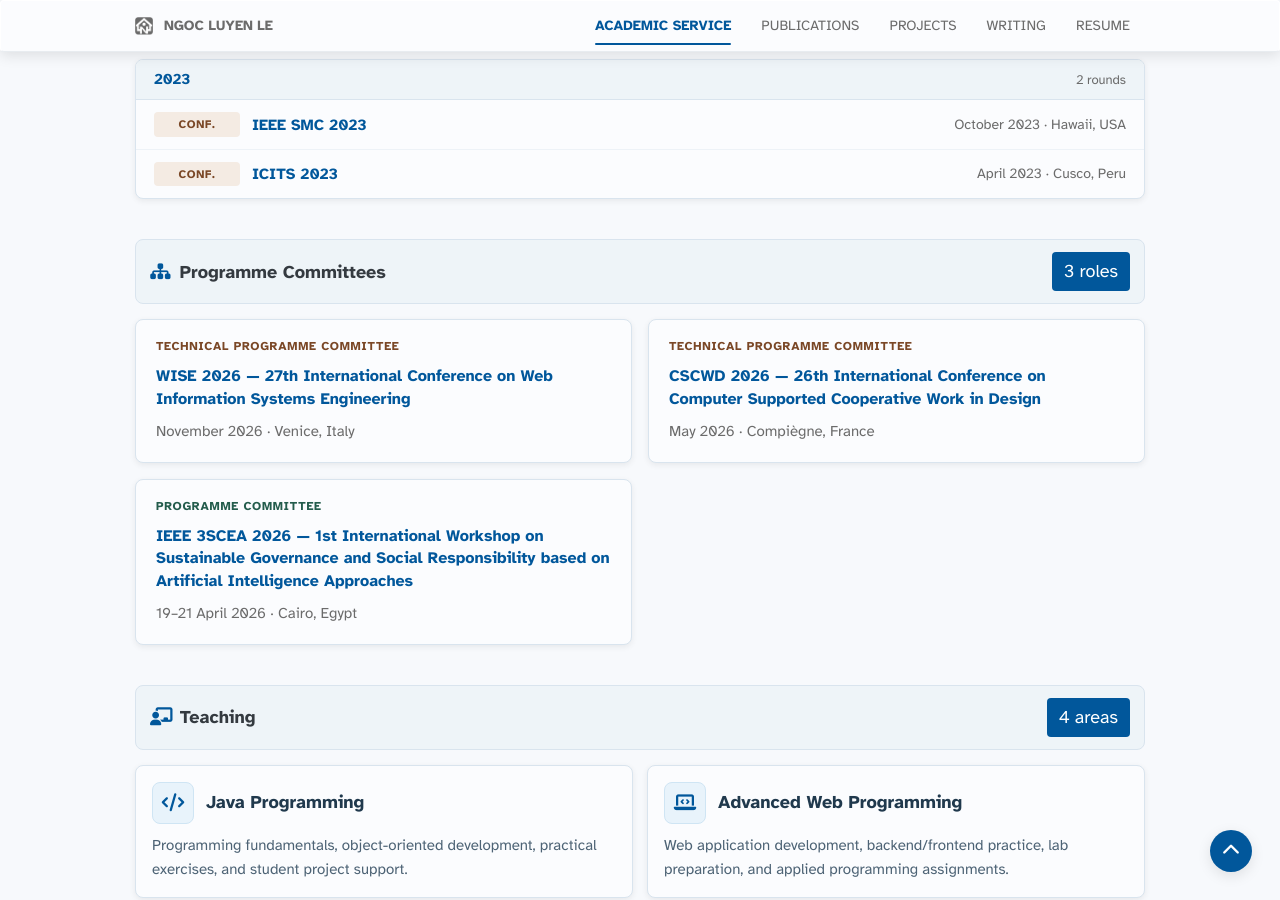
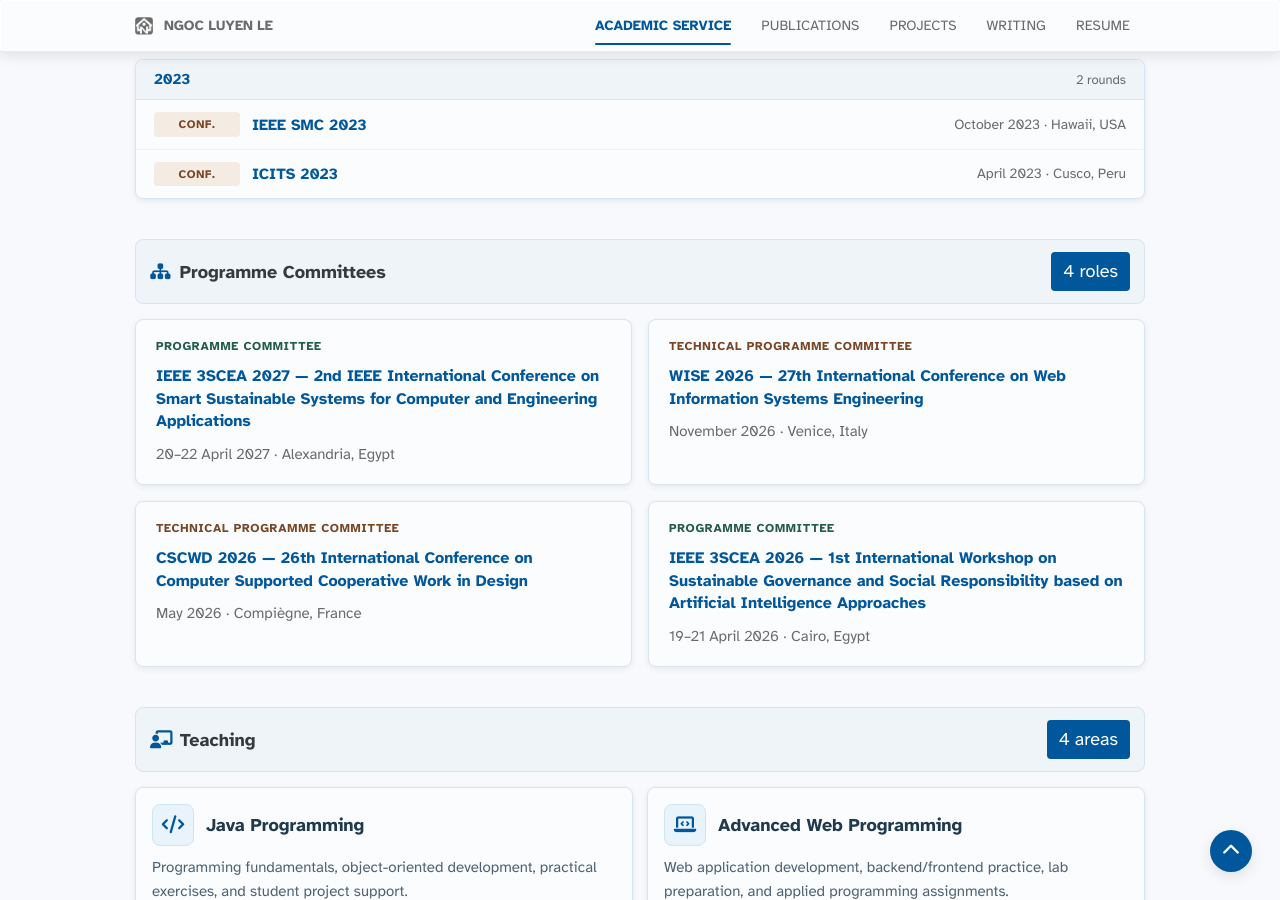
Before and after one commit to lengocluyen/lengocluyen.github.io, a Jekyll site: the page built from services.html, in a window 1280 px wide and 900 px high, scrolled down 3119 px. Built offline with Jekyll 4.4.1, drawn with Linux system fonts in a browser that asks for light colours; some web fonts are replaced; some of the changed text lies outside the part shown.

Commit message:
Fix stale supervision counts, add 3SCEA 2027 PC, widen home outputs
Academic Service (_includes/services.html):
- "Student projects" stat tile 4 -> 5 and "12 students supervised" ->
  13. Both were hand-typed and went stale when Wail Ouaret's card was
  added in 1edfc02; the section badge was bumped then but these two
  were missed. Counts are 5 project cards and 13 distinct students
  (2 PhD candidates + 11 Master's/Engineering students).

Committees (_data/committees.yml):
- Programme Committee, IEEE 3SCEA 2027, 20-22 April 2027, Alexandria,
  Egypt. Membership confirmed on the conference site. Distinct from the
  existing 3SCEA 2026 entry, which is a workshop. Badge derives 3 -> 4.

Home page (index.html):
- Recent Research Outputs now lists five entries instead of three, so
  the WISE and SMC 2026 papers are visible; within a year journal
  articles are still taken before conference papers.

Co-Authored-By: Claude Opus 5 <noreply@anthropic.com>

```diff
--- a/_data/committees.yml
+++ b/_data/committees.yml
@@ -1,6 +1,13 @@
 # Programme / technical programme committee membership.
 # `role` is the label shown above the venue; `tone` picks the accent
 # (primary = technical programme committee, secondary = programme committee).
+
+- role: Programme Committee
+  tone: secondary
+  short: IEEE 3SCEA 2027
+  venue: 2nd IEEE International Conference on Smart Sustainable Systems for Computer and Engineering Applications
+  detail: 20&ndash;22 April 2027 &middot; Alexandria, Egypt
+  url: https://ufe.edu.eg/3scea2027/
 
 - role: Technical Programme Committee
   tone: primary
--- a/_includes/services.html
+++ b/_includes/services.html
@@ -39,9 +39,9 @@
         <span class="stat-note">Scientific tutor, 2025&ndash;2028</span>
       </div>
       <div class="stat-tile">
-        <span class="stat-value">4</span>
+        <span class="stat-value">5</span>
         <span class="stat-label">Student projects</span>
-        <span class="stat-note">12 students supervised</span>
+        <span class="stat-note">13 students supervised</span>
       </div>
       <div class="stat-tile">
         <span class="stat-value">{{ total_rounds }}</span>
```
Also changed, not shown: index.html (+5 -3 lines).
